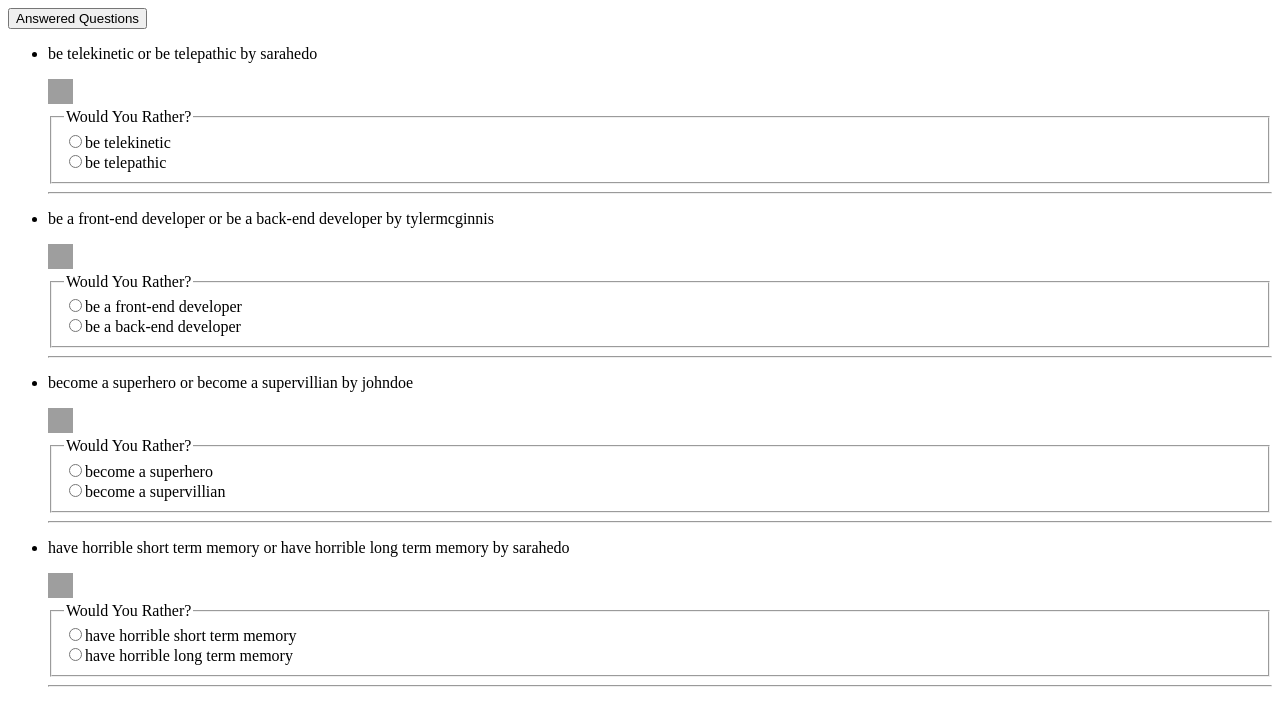
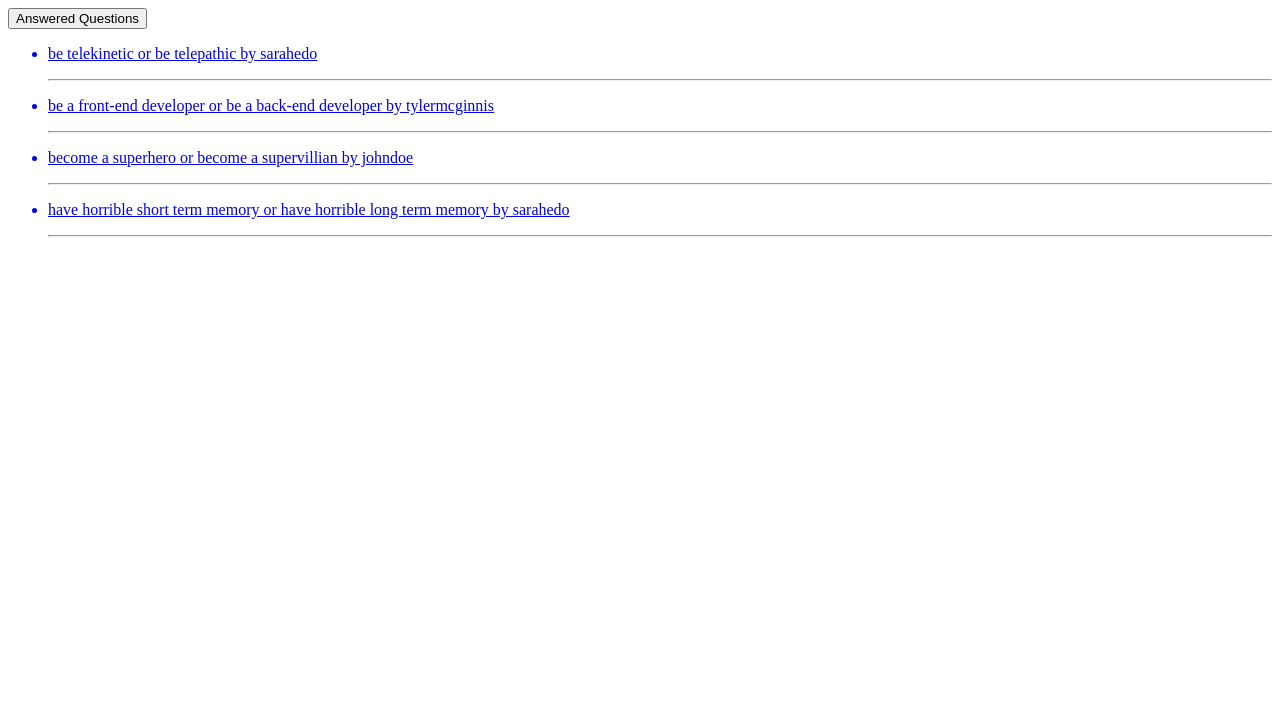
Before and after one commit to ravitejasomisetty/React-Redux-WouldYouRather, a React (Create React App) app: page /home in a window 1280 px wide. Shown: the top 726 px of the page. Built offline with nearby package versions, Linux system fonts and the light colour scheme; grey boxes are pictures that could not be loaded.

Commit message:
navigation with react router

```diff
--- a/package.json
+++ b/package.json
@@ -6,6 +6,7 @@
     "react": "^16.4.2",
     "react-dom": "^16.4.2",
     "react-redux": "^5.0.7",
+    "react-router-dom": "^4.3.1",
     "react-scripts": "1.1.5",
     "redux": "^4.0.0",
     "redux-thunk": "^2.3.0"
--- /dev/null
+++ b/src/components/App.js
@@ -0,0 +1,36 @@
+import React, { Component, Fragment } from 'react'
+import { BrowserRouter as Router, Route } from 'react-router-dom'
+import Home from './Home'
+import Poll from './Poll'
+import { connect } from 'react-redux'
+import { handleInitialData } from '../actions/shared'
+
+class App extends Component {
+    componentDidMount() {
+        this.props.dispatch(handleInitialData())
+    }
+
+    render() {
+        return (
+            <Router>
+                <Fragment>
+                    <div className='container'>
+                        {this.props.loading ? null :
+                            <div>
+                                <Route path='/home' exact component={Home} />
+                                <Route path='/questions/:question_id' exact component={Poll} />
+                            </div>}
+                    </div>
+                </Fragment>
+            </Router>
+        )
+    }
+}
+
+function mapStateToProps({ authedUser }) {
+    return {
+        loading: authedUser === null
+    }
+}
+
+export default connect(mapStateToProps)(App)
--- a/src/components/Home.js
+++ b/src/components/Home.js
@@ -1,6 +1,5 @@
 import React, { Component } from 'react';
 import { connect } from 'react-redux'
-import { handleInitialData } from '../actions/shared'
 import ListPolls from './ListPolls'
 
 class Home extends Component {
@@ -14,15 +13,12 @@ class Home extends Component {
         }))
     }
 
-    componentDidMount() {
-        this.props.dispatch(handleInitialData())
-    }
     render() {
         const { displayAnsweredQuestions } = this.state
-        const{ unansweredPolls, answeredPolls, authedUser } = this.props
+        const{ unansweredPolls, answeredPolls } = this.props
         const questionsToDisplay = !displayAnsweredQuestions ? unansweredPolls : answeredPolls
 
-        return !authedUser ? null : (
+        return (
             <div>
                 <button
                     onClick={this.toggleQuestions}>{`${displayAnsweredQuestions ? 'Unanswered' : 'Answered'} Questions`}</button>
@@ -38,13 +34,12 @@ function mapStateToProps({ questions, users, authedUser }) {
     const currentUser = users[authedUser]
 
     if (!currentUser)
-        return { authedUser }
+        return { }
 
     const unansweredPolls = Object.values(questions).filter(q => !currentUser.answers[q.id])
     const answeredPolls = Object.keys(currentUser.answers).map((qid) => questions[qid])
 
     return {
-        authedUser,
         unansweredPolls: Object.values(unansweredPolls)
             .sort((a, b) => b.timestamp - a.timestamp),
         answeredPolls: Object.values(answeredPolls)
--- a/src/components/ListPolls.js
+++ b/src/components/ListPolls.js
@@ -1,5 +1,5 @@
 import React from 'react'
-import Poll from './Poll'
+import { Link } from 'react-router-dom'
 
 function ListPolls(props) {
     const { questionsToDisplay } = props
@@ -7,11 +7,12 @@ function ListPolls(props) {
     return <div>
         <ul>
             {questionsToDisplay.map(q =>
-                <li key={q.id}>
-                    <p>{`${q.optionOne.text} or ${q.optionTwo.text} by ${q.author}`}</p>
-                    <Poll question={q} />
-                    <hr />
-                </li>)}
+                <Link to={`/questions/${q.id}`} key={q.id}>
+                    <li>
+                        <p>{`${q.optionOne.text} or ${q.optionTwo.text} by ${q.author}`}</p>
+                        <hr />
+                    </li>
+                </Link>)}
         </ul>
     </div>;
 }
--- a/src/components/Poll.js
+++ b/src/components/Poll.js
@@ -48,8 +48,9 @@ function AnsweredPoll(props) {
     </div>)
 }
 
-export default connect(({ users, authedUser }, props) => {
-    const { question } = props
+export default connect(({ users, authedUser, questions }, props) => {
+    const { question_id } = props.match.params
+    const question = questions[question_id]
 
     return {
         answered: users[authedUser].answers[question.id],
--- a/src/components/UnansweredPoll.js
+++ b/src/components/UnansweredPoll.js
@@ -10,7 +10,7 @@ class UnansweredPoll extends React.Component {
     }
 
     render() {
-        const { authedUser, question, users } = this.props
+        const { question, users } = this.props
 
         return (<div>
             <img
--- a/src/index.js
+++ b/src/index.js
@@ -1,6 +1,6 @@
 import React from 'react';
 import ReactDOM from 'react-dom';
-import Home from './components/Home';
+import App from './components/App';
 import { createStore } from 'redux'
 import reducers from './reducers'
 import middleware from './middleware'
@@ -10,5 +10,5 @@ const store = createStore(reducers, middleware)
 
 ReactDOM.render(
     <Provider store={store}>
-        <Home />
+        <App />
     </Provider>, document.getElementById('root'));
--- a/src/utils/_DATA.js
+++ b/src/utils/_DATA.js
@@ -172,7 +172,6 @@ export function _saveQuestion (question) {
 }
 
 export function _saveQuestionAnswer ({ authedUser, qid, answer }) {
-  console.log('error',authedUser, qid, answer)
   return new Promise((res, rej) => {
     setTimeout(() => {
       users = {
```
Also changed, not shown: src/components/NewQuestion.js (added), 1 other file (tests, documents, lock files or other folders).
